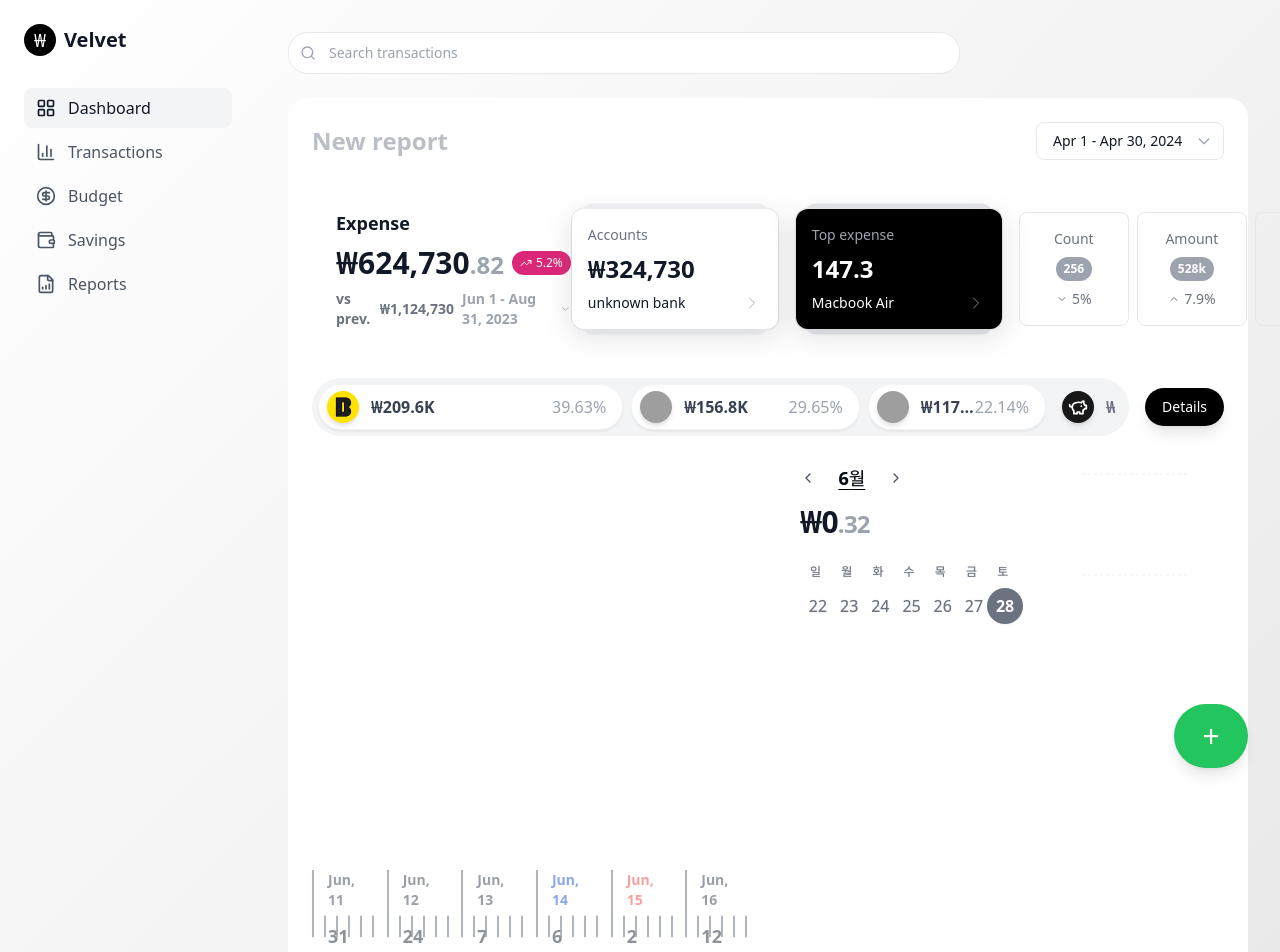
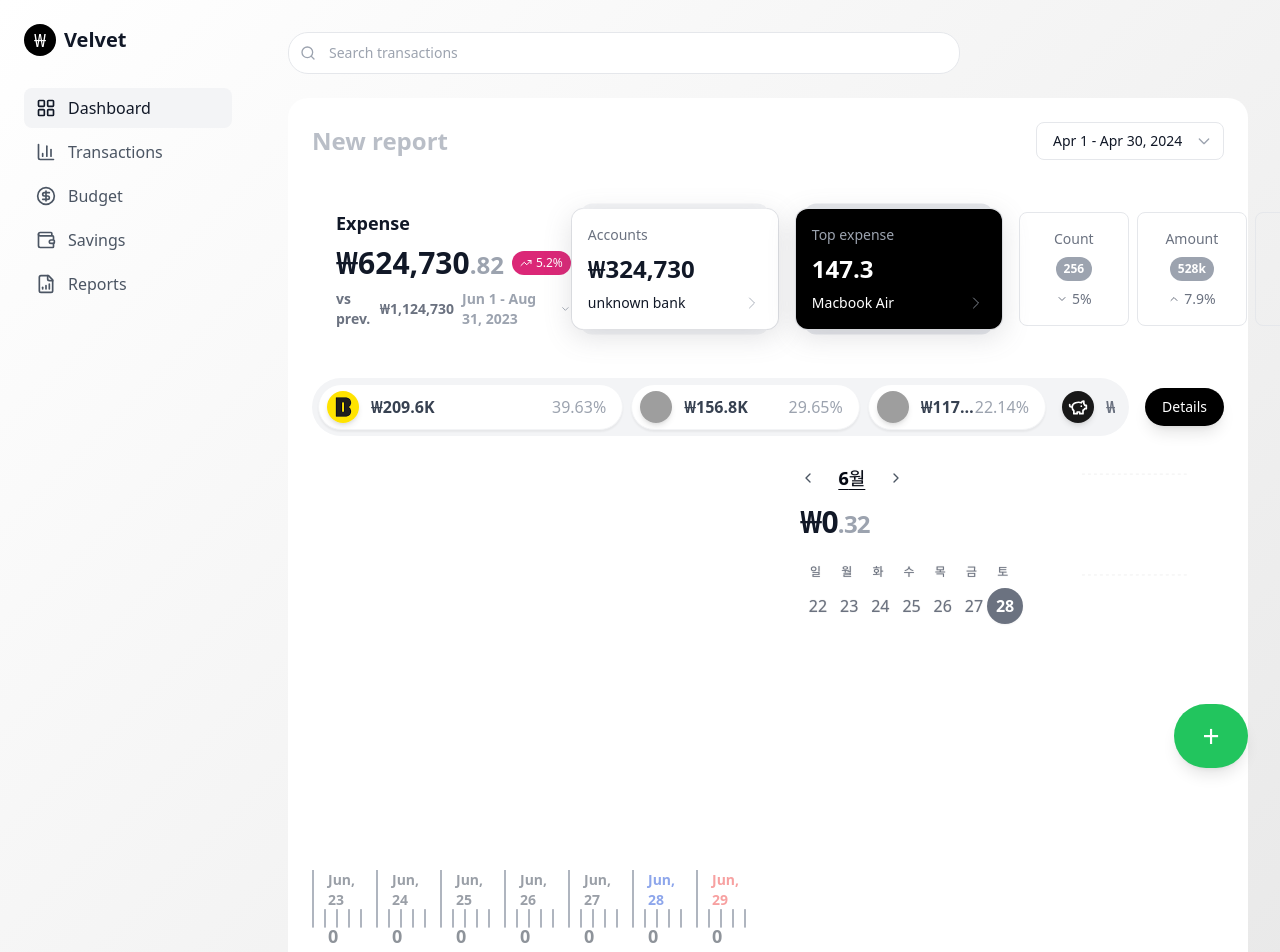
Before and after one commit to jihunhong/velvet, a React (Vite) app: page / in a window 1280 px wide. Shown: the top 952 px of the page. Built offline with nearby package versions, Linux system fonts and the light colour scheme; grey boxes are pictures that could not be loaded; a web font is replaced by a local one.

Commit message:
fix: timeline 데이터 연동

```diff
--- a/src/common/constants/dateFormat.ts
+++ b/src/common/constants/dateFormat.ts
@@ -1,4 +1,7 @@
 export const WITH_TIME_ZONE = 'YYYY-MM-DDTHH:mm:ssZ';
 export const WITHOUT_TIME_ZONE = 'YYYY-MM-DD';
 
+export const START_TIME_ZONE = 'YYYY-MM-DDT00:00:00';
+export const END_TIME_ZONE = 'YYYY-MM-DDT23:59:59';
+
 export const ENG_DATE_FORMAT = 'MMM, DD';
--- a/src/components/DailyDotChart/index.tsx
+++ b/src/components/DailyDotChart/index.tsx
@@ -19,21 +19,15 @@ const GRID_SIZE = 5; // 5x5
 const DailyDotChart: React.FC<DailyDotChartProps> = ({ data, dotClassName = '', containerClassName = '' }) => {
   // 최대 5개 카테고리만 사용, 5열 고정
 
-  const dotClassNames = 'w-full h-auto aspect-square ' + dotClassName;
-
   const dataMap = data.slice(0, GRID_SIZE).flatMap((item) => {
     return [Array.from({ length: item.count }).map(() => item.category)];
   });
 
   return (
-    <div className={`flex align-end gap-1 h-full ${containerClassName}`}>
-      {dataMap.map((categoryMap, idx) => (
-        <div key={idx} className="flex flex-col-reverse gap-1 row-span-1 col-span-1 w-full">
-          {categoryMap.map((category, idx) => (
-            <Dot key={idx} dotColor={getCategoryColor(category)} dotClassName={dotClassNames} />
-          ))}
-        </div>
-      ))}
+    <div className={`flex items-end justify-end gap-1 h-full ${containerClassName}`}>
+      {dataMap.map((categoryMap) =>
+        categoryMap.map((category, idx) => <Dot key={idx} dotColor={getCategoryColor(category)} dotClassName={dotClassName} />)
+      )}
     </div>
   );
 };
--- a/src/components/Dashboard.tsx
+++ b/src/components/Dashboard.tsx
@@ -98,35 +98,7 @@ export default function Dashboard({ timeframe, onTimeframeChange }: DashboardPro
         </Panel>
         <Panel rowSpan={1} colSpan={2}>
           <div className="grid grid-cols-7 gap-2">
-            <HorizontalTimeline
-              containerClassName="col-span-7 row-span-1"
-              sections={[
-                {
-                  label: '2025-06-11',
-                  value: 31,
-                },
-                {
-                  label: '2025-06-12',
-                  value: 24,
-                },
-                {
-                  label: '2025-06-13',
-                  value: 7,
-                },
-                {
-                  label: '2025-06-14',
-                  value: 6,
-                },
-                {
-                  label: '2025-06-15',
-                  value: 2,
-                },
-                {
-                  label: '2025-06-16',
-                  value: 12,
-                },
-              ]}
-            />
+            <HorizontalTimeline containerClassName="col-span-7 row-span-1" />
           </div>
           <div className="flex flex-col justify-start mt-4   w-full h-full">
             <p className="w-full text-sm text-gray-500">Eius magni vitae reprehenderit rem eum alias libero atque</p>
--- /dev/null
+++ b/src/components/HorizontalTimeline/calc.ts
@@ -0,0 +1,61 @@
+import { Expense } from '@/types/expense';
+import dayjs from 'dayjs';
+import { TimelineSection } from '.';
+
+// 내일까지를 포함하는 최근 7일중 5일전부터 오늘까지
+export const getTimelineRange = () => {
+  return {
+    startDate: dayjs().subtract(5, 'day').format('YYYY-MM-DD'),
+    endDate: dayjs().add(1, 'day').format('YYYY-MM-DD'),
+  };
+};
+
+export const getTimelineDays = () => {
+  const { startDate } = getTimelineRange();
+  const days = [];
+  for (let i = 0; i < 7; i++) {
+    days.push(dayjs(startDate).add(i, 'day').format('YYYY-MM-DD'));
+  }
+  return days.map((date) => ({
+    label: date,
+    value: 0,
+  }));
+};
+
+export const getExpenseTimeLine = (expenses: Expense[] = []) => {
+  const inital = getTimelineDays();
+
+  return expenses.reduce(
+    (acc: TimelineSection[], expense) => {
+      const date = dayjs(expense.updatedAt).format('YYYY-MM-DD');
+      const exist = acc.find((item) => item.label === date);
+      if (exist) {
+        exist.value++;
+      } else {
+        acc.push({ label: date, value: 1 });
+      }
+      return acc;
+    },
+    inital as unknown as TimelineSection[]
+  );
+};
+
+interface DailyCategoryData {
+  id: number;
+  count: number;
+  category: string;
+}
+
+export const getDailyCategoryData = (expenses: Expense[] = [], targetDate: string): DailyCategoryData[] => {
+  const filtered = expenses.filter((e) => dayjs(e.updatedAt).format('YYYY-MM-DD') === targetDate);
+  const categoryMap: Record<string, number> = {};
+  filtered.forEach((e) => {
+    const cat = e.category?.name ?? '기타';
+    categoryMap[cat] = (categoryMap[cat] || 0) + 1;
+  });
+  return Object.entries(categoryMap).map(([category, count], idx) => ({
+    id: idx + 1,
+    count: Number(count),
+    category,
+  }));
+};
--- a/src/components/HorizontalTimeline/index.tsx
+++ b/src/components/HorizontalTimeline/index.tsx
@@ -1,9 +1,11 @@
+import { getExpensesByDateRange } from '@/db/expenseDB';
+import { useQuery } from '@tanstack/react-query';
 import dayjs from 'dayjs';
 import React, { useEffect, useRef, useState } from 'react';
-import { getDailyData } from '../../../tests/daily';
 import { isSaturday, isSunday } from '../../common/utils/day';
 import DailyDotChart from '../DailyDotChart';
 import { getValidDailyData } from '../WeeklyDotChart/utils';
+import { getDailyCategoryData, getExpenseTimeLine, getTimelineRange } from './calc';
 import Ticks from './Ticks';
 
 export interface TimelineSection {
@@ -12,12 +14,25 @@ export interface TimelineSection {
 }
 
 export interface HorizontalTimelineProps {
-  sections: TimelineSection[];
   spacing?: number;
   containerClassName?: string;
 }
 
-const HorizontalTimeline: React.FC<HorizontalTimelineProps> = ({ sections = [], spacing = 12, containerClassName = '' }) => {
+// 실제 일별 카테고리별 소비 데이터 생성 함수
+
+const HorizontalTimeline: React.FC<HorizontalTimelineProps> = ({ spacing = 12, containerClassName = '' }) => {
+  const { startDate, endDate } = getTimelineRange();
+  const { data: expenses } = useQuery({
+    queryKey: ['getExpensesByDateRange', startDate, endDate],
+    queryFn: () =>
+      getExpensesByDateRange({
+        startDate,
+        endDate,
+      }),
+  });
+
+  const timeLine = getExpenseTimeLine(expenses);
+
   const containerRef = useRef<HTMLDivElement>(null);
   const [containerWidth, setContainerWidth] = useState(0);
 
@@ -41,16 +56,16 @@ const HorizontalTimeline: React.FC<HorizontalTimelineProps> = ({ sections = [],
   const gridClass = ['flex justify-start w-full h-full', containerClassName].filter(Boolean).join(' ');
 
   // 각 섹션이 컨테이너 전체 너비를 채우도록 계산
-  const sectionWidth = containerWidth > 0 ? containerWidth / sections.length : 200;
+  const sectionWidth = containerWidth > 0 ? containerWidth / timeLine.length : 200;
 
   return (
     <div ref={containerRef} className={gridClass}>
-      {sections.map((section, idx) => {
-        const validData = getValidDailyData(getDailyData(), 10);
-        const labelColor = isSaturday(section.label) ? 'text-blue-700' : isSunday(section.label) ? 'text-red-500' : 'text-gray-700';
+      {timeLine.map((t, index) => {
+        const validData = getValidDailyData(getDailyCategoryData(expenses, t.label), 10);
+        const labelColor = isSaturday(t.label) ? 'text-blue-700' : isSunday(t.label) ? 'text-red-500' : 'text-gray-700';
         return (
           <div
-            key={`${section.label}-${idx}`}
+            key={`${t.label}-${index}`}
             className="relative cursor-pointer group text-gray-400 transition-colors transform-gpu hover:text-gray-700 duration-500 ease-in-out"
             style={{ width: sectionWidth, height: sectionWidth * 0.9 }}
           >
@@ -58,11 +73,9 @@ const HorizontalTimeline: React.FC<HorizontalTimelineProps> = ({ sections = [],
               {
                 <div className="flex-1 flex flex-col items-start justify-start w-full px-4 gap-3 relative">
                   <div className={`opacity-50 ${labelColor} text-sm font-semibold group-hover:opacity-100 transition-opacity duration-500`}>
-                    {dayjs(section.label).format('MMM, DD')}
+                    {dayjs(t.label).format('MMM, DD')}
                   </div>
-                  <div className="opacity-50 text-gray-800 text-lg font-bold  group-hover:opacity-100 transition-opacity duration-500">
-                    {section.value}
-                  </div>
+                  <div className="opacity-50 text-gray-800 text-lg font-bold  group-hover:opacity-100 transition-opacity duration-500">{t.value}</div>
                   <div className="p-2 absolute bottom-0 right-0 w-1/2 h-full overflow-hidden">
                     <DailyDotChart data={validData} dotClassName="group-hover:opacity-100 opacity-10 transition-opacity duration-500" />
                   </div>
@@ -70,8 +83,8 @@ const HorizontalTimeline: React.FC<HorizontalTimelineProps> = ({ sections = [],
               }
 
               <div className="h-2/5 flex items-end justify-center pb-2" />
-              {/* Tick 배경 */}
-              <Ticks spacing={spacing} sectionWidth={sectionWidth} isFirst={idx === 0} />
+
+              <Ticks spacing={spacing} sectionWidth={sectionWidth} isFirst={index === 0} />
             </div>
           </div>
         );
--- a/src/db/expenseDB.ts
+++ b/src/db/expenseDB.ts
@@ -1,5 +1,5 @@
 import dayjs from 'dayjs';
-import { WITH_TIME_ZONE } from '../common/constants/dateFormat';
+import { END_TIME_ZONE, START_TIME_ZONE, WITH_TIME_ZONE } from '../common/constants/dateFormat';
 import { withTimestamps } from '../common/utils/timestamp';
 
 import { Expense, ExpenseFormData, ExpenseRecord } from '../types/expense';
@@ -33,7 +33,9 @@ export const getExpensesByDate = async (date: string) => {
 
 export const getExpensesByDateRange = async ({ startDate, endDate }: Record<'startDate' | 'endDate', string>) => {
   const db = await getDB();
-  const range = IDBKeyRange.bound(startDate, endDate);
+  const start = dayjs(startDate).format(START_TIME_ZONE);
+  const end = dayjs(endDate).format(END_TIME_ZONE);
+  const range = IDBKeyRange.bound(start, end);
   return db.getAllFromIndex('expenses', 'by-updatedAt', range) as Promise<ExpenseRecord[]>;
 };
 
```
